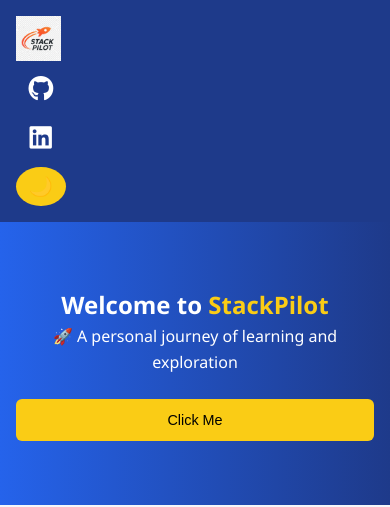
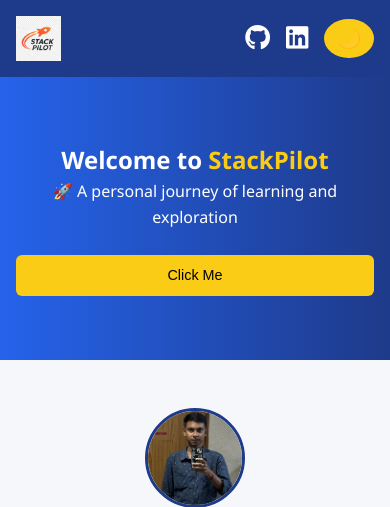
Before and after one commit to imsubha27/stackpilot-app, a Flask app: page / in a window 390 px wide. Shown: the top 507 px of the page. Run offline with Flask 3, Linux system fonts and the light colour scheme.

Commit message:
Updated files

```diff
--- a/app/static/style.css
+++ b/app/static/style.css
@@ -308,20 +308,20 @@ body.dark .theme-btn {
 
 /* ================= RESPONSIVE ================= */
 @media (max-width: 768px) {
-  /* Navbar stacks vertically */
   .navbar {
-    flex-direction: column;
-    align-items: flex-start;
+    flex-direction: row;
+    align-items: center;
     padding: 1rem;
   }
 
   .nav-links {
-    flex-direction: column;
-    gap: 0.5rem;
-    margin-top: 0.5rem;
+    flex-direction: row;
+    align-items: center;
+    gap: 1rem;
+    margin-top: 0;
   }
+}
 
-  /* Hero section text smaller */
   .hero h1 {
     font-size: 1.8rem;
   }
@@ -330,27 +330,22 @@ body.dark .theme-btn {
     font-size: 1rem;
   }
 
-  /* Tech icons wrap instead of overflowing */
   .tech-icons {
     flex-wrap: wrap;
     gap: 1rem;
     font-size: 2rem;
   }
 
-  /* Project card padding reduced */
   .project-card {
     padding: 1rem;
   }
 
-  /* Profile picture scales */
   .profile-pic {
     width: 100px;
     height: 100px;
   }
-}
 
 @media (max-width: 480px) {
-  /* Even smaller adjustments for phones */
   .hero h1 {
     font-size: 1.5rem;
   }
```
Also changed, not shown: .github/workflows/docker-push.yml (added), 1 other file.
